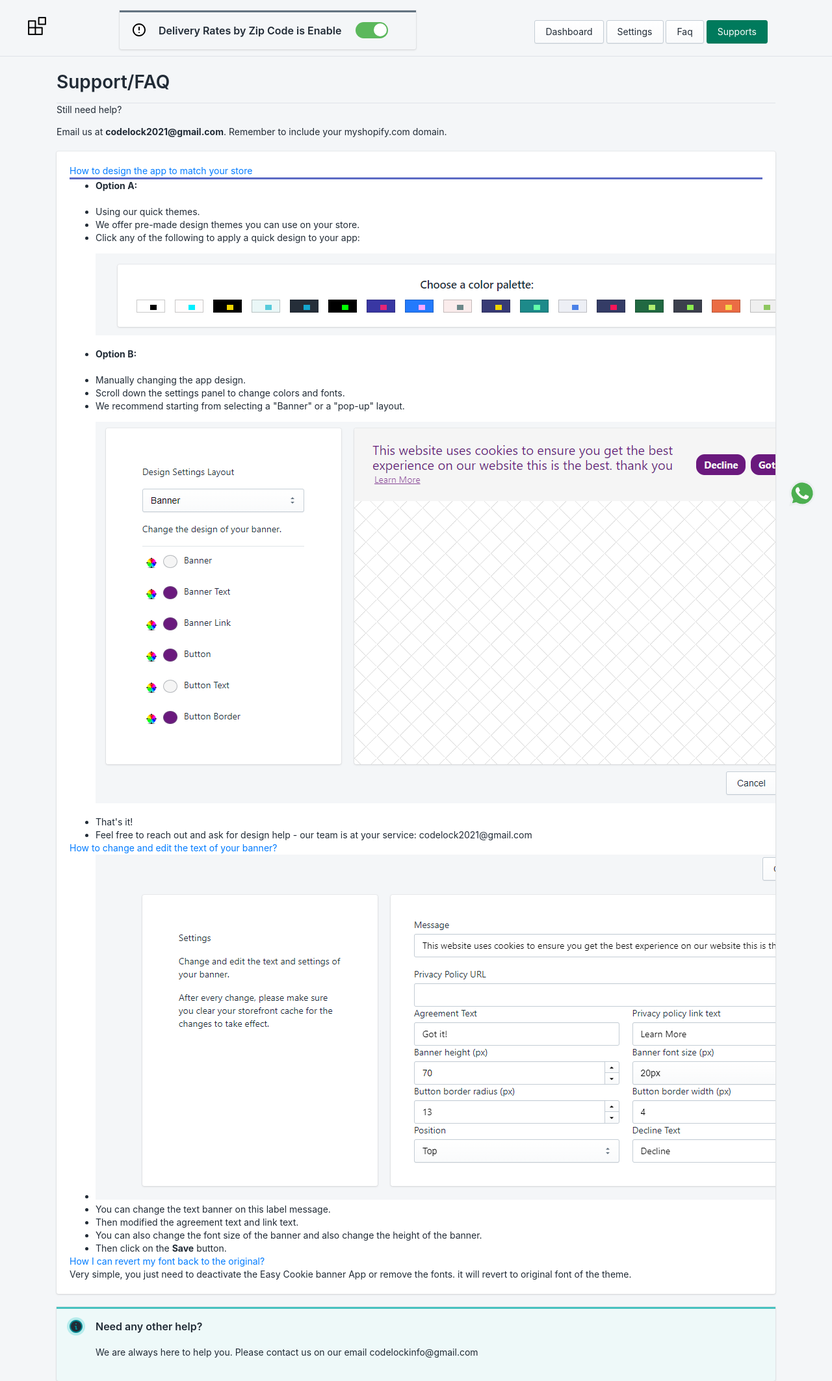
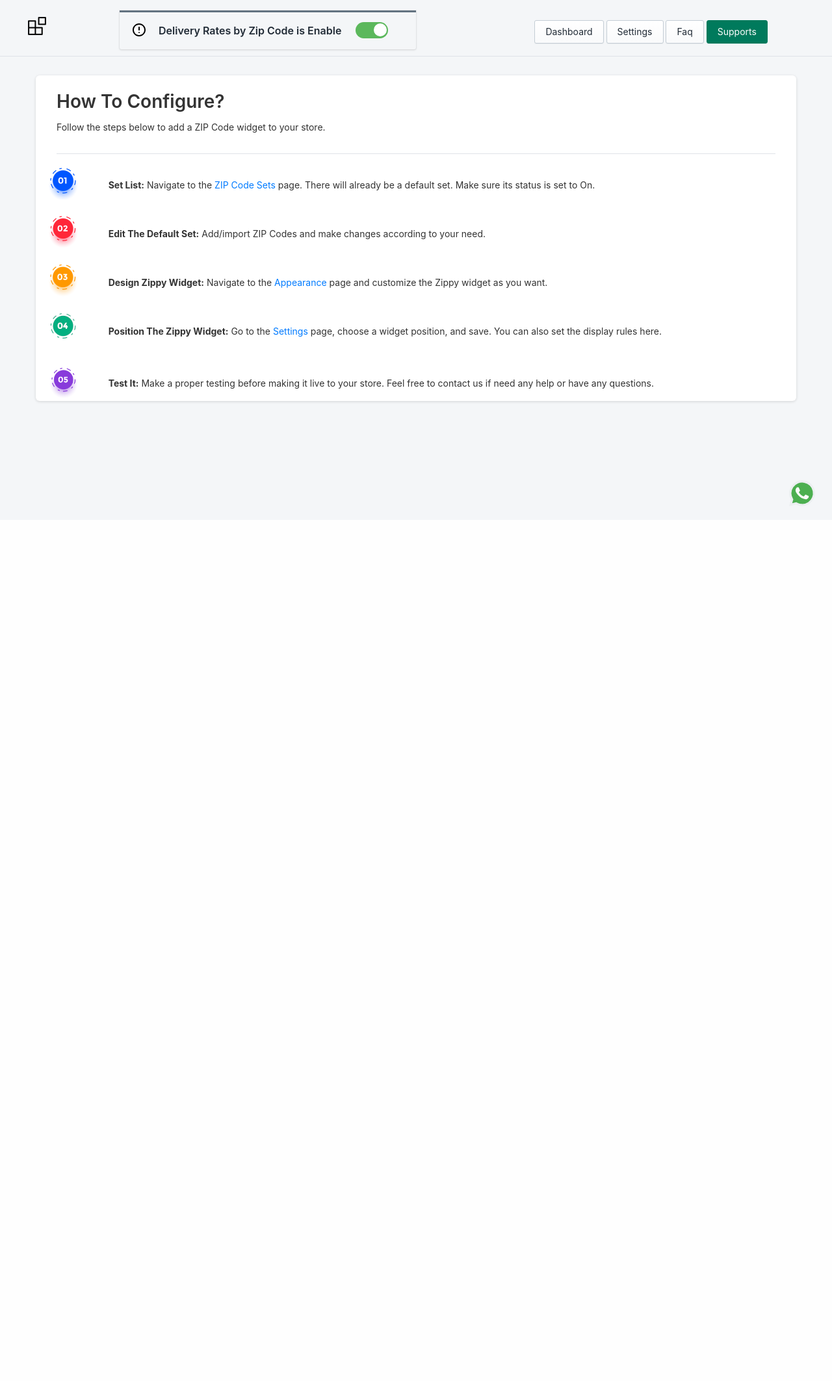
Before and after one commit to codelockinfo/postcode-price, a PHP site: page /postcode-price/user/help.php in a window 1280 px wide. Shown: the whole page at 65% size. After the commit the page ends 779 px from the top, so only its background shows below. Run offline with PHP 8.4, Linux system fonts and the light colour scheme; data that the repository does not hold is empty; some libraries are stand-ins or nearby versions.

Commit message:
help page design set and link a page on index page

```diff
--- a/assets/css/custom_style.css
+++ b/assets/css/custom_style.css
@@ -1225,3 +1225,48 @@ span.select2-selection.select2-selection--multiple {
 .polarisboxshadow .Polaris-FormLayout{
   margin-top: 0;
 }
+.fea_con {
+  display: flex;
+  flex-wrap: wrap;
+  margin-right: -15px;
+  margin-left: -15px;
+  align-items: center;
+}
+.col-md-1 {
+  flex: 0 0 8.333333%;
+  max-width: 8.333333%;
+}
+.col-md-11 {
+  flex: 0 0 91.666667%;
+  max-width: 91.666667%;
+}
+.cus_help{
+  box-shadow: 0 1px 4px 0 rgba(0, 0, 0, 0.14);
+  border: 0;
+  margin-bottom: 30px;
+  margin-top: 30px;
+  border-radius: 6px;
+  color: #333333;
+  background: #fff;
+  width: 100%;
+
+}
+@media (max-width:1200px) {
+  .cus_help{
+    width: auto;
+    margin: 20px;
+  }
+}
+@media (max-width:620px) {
+  .fea_con {
+    flex-wrap: nowrap;
+  }
+  .col-md-1 {
+    flex: none;
+    max-width: none;
+}
+.col-md-11 {
+  flex: auto;
+}
+
+}
--- a/user/dashboard_header.php
+++ b/user/dashboard_header.php
@@ -50,7 +50,7 @@ $store = (isset($_GET['store']) && $_GET['store'] != '') ? $_GET['store'] : "man
                                         <span>Settings</span>
                                     </span>
                                 </a>
-                                <a href=""  class="Polaris-Button" style="text-decoration: none;">
+                                <a href="help.php?store=<?php echo $store; ?>"  class="Polaris-Button" style="text-decoration: none;">
                                     <span class="Polaris-Button__Content">
                                         <span>Faq</span>
                                     </span>
--- a/user/help.php
+++ b/user/help.php
@@ -1,108 +1,62 @@
 <?php include_once('cls_header.php');
     include_once('dashboard_header.php');
 ?>
-<div class="Polaris-Page pagemargin max_width_change bodycontainer">
+<div class="Polaris-Page pagemargin max_width_change bodycontainer cus_help">
 
     <div class="Polaris-Page__Header Polaris-Page__Header--hasBreadcrumbs Polaris-Page__Header--hasSecondaryActions Polaris-Page__Header--hasSeparator">
         <div class="Polaris-Page__MainContent">
             <div class="Polaris-Page__TitleAndActions">
                 <div class="Polaris-Page__Title">
-                    <h1 class="Polaris-DisplayText Polaris-DisplayText--sizeLarge"><?php _e("Support/FAQ"); ?></h1>
-                </div>
-            </div>
-        </div>
-    </div>
-    <div class="box text-center space-y-2 py-6">
-        <h2 class="text-2xl">Still need help?</h2>
-        <p class="text-lg text-gray-500">Email us at <strong class="font-semibold">codelock2021@gmail.com</strong>. Remember to include your myshopify.com domain.</p>
-    </div>
-    <div class="Polaris-Page__Content">
-        <div class="Polaris-Layout">
-            <div class="Polaris-Layout__Section">
-                <div class="Polaris-Card">
-                    <!-- <div class="Polaris-Card__Header">
-                        <h2 class="Polaris-Heading">FAQ</h2>
-                    </div> -->
-                    <div class="Polaris-Card__Section">
-                        <div  class="acc">
-                            <div class="acc__card">
-                                <div class="acc__title active">
-                                    <a class="card-title">
-                                    How to design the app to match your store
-                                    </a>
-                                </div>
-                                <div  class="acc__panel" style="display:block;" >
-                                    <div class="card-body">
-                                       <div class="videocontent">
-                                            <ul>
-                                                <li><strong>Option A:</strong> </li><br>
-                                                <li>Using our quick themes.</li>
-                                                <li>We offer pre-made design themes you can use on your store.</li>
-                                                <li> Click any of the following to apply a quick design to your app:</li>
-                                                <p><img src="<?php echo CLS_SITE_URL; ?>/assets/images/help/1.png"  alt="doc image"></p>
-                                                <li><strong>Option B:</strong></li> <br>
-                                                <li>Manually changing the app design.</li>
-                                                <li>Scroll down the settings panel to change colors and fonts.</li>
-                                                <li>We recommend starting from selecting a "Banner" or a "pop-up" layout.</li>
-                                                <p><img src="<?php echo CLS_SITE_URL; ?>/assets/images/help/2.png"  alt="doc image"></p>
-                                                <li>That's it!</li>
-                                                <li>Feel free to reach out and ask for design help - our team is at your service: codelock2021@gmail.com</li>
-                                            </ul>
-                                        </div>
-                                    </div>
-                                </div>
-                            </div>
-                            <div class="acc__card">
-                                <div class="acc__title">
-                                    <a class="card-title">
-                                    How to change and edit the text  of your banner?
-                                    </a>
-                                </div>
-                                <div  class="acc__panel" >
-                                    <div class="card-body">
-                                        <div class="videocontent">
-                                            <ul>
-                                                <li><img src="<?php echo CLS_SITE_URL; ?>/assets/images/help/3.png"  alt="doc image"></li>
-                                                <li>You can change the text banner on this label message.</li>
-                                                <li>Then modified the agreement text and link text.</li>
-                                                <li>You can also change the font size of the banner and also change the height of the banner.</li>
-                                                <li>Then click on the <b>Save</b> button.</li>
-                                            </ul>
-                                        </div>
-                                    </div>
-                                </div>
-                            </div>
-                            <div class="acc__card">
-                                <div class="acc__title">
-                                    <a class="card-title">
-                                    How I can revert my font back to the original?
-                                    </a>
-                                </div>
-                                <div class="acc__panel" >
-                                    <div class="card-body">
-                                            <div class="col-sm-12">
-                                            Very simple, you just need to deactivate the Easy Cookie banner App or remove the fonts. it will revert to original font of the theme.
+                    <h1 class="Polaris-DisplayText Polaris-DisplayText--sizeLarge">How To Configure?</h1>
+                    <p>Follow the steps below to add a ZIP Code widget to your store.</p>
                 </div>
             </div>
         </div>
     </div>
 
-
+    <div class="featurecontent">
+            <div class="fea_con" style="margin-top: 20px;">
+            <div class="col-md-1">
+                <img src="<?php echo CLS_SITE_URL; ?>/assets/images/post/1.png" width="50px" alt="">
+            </div>
+            <div class="col-md-11">
+                <b>Set List:</b> Navigate to the
+                <a href="addzone.php?store=<?php echo $_SESSION['store'];?>" target="_blank">ZIP Code Sets
+                </a> page. There will already be a default set. Make sure its status is set to On.
             </div>
             </div>
+            <div class="fea_con" style="margin-top: 20px;">
+            <div class="col-md-1">
+                <img src="<?php echo CLS_SITE_URL; ?>/assets/images/post/2.png" width="50px" alt="">
+            </div>
+            <div class="col-md-11">
+                <b>Edit The Default Set:</b> Add/import ZIP Codes and make changes according to your need.
             </div>
             </div>
+            <div class="fea_con" style="margin-top: 20px;">
+            <div class="col-md-1">
+                <img src="<?php echo CLS_SITE_URL; ?>/assets/images/post/3.png" width="50px" alt="">
+            </div>
+            <div class="col-md-11">
+                <b>Design Zippy Widget:</b> Navigate to the
+                <a href="setting.php?store=<?php echo $_SESSION['store'];?>" target="_blank">Appearance</a> page and customize the Zippy widget as you want.
             </div>
             </div>
-    <div class="Polaris-Banner Polaris-Banner--statusInfo Polaris-Banner--withinPage bannermargin" tabindex="0" role="status" aria-live="polite" aria-labelledby="Banner18Heading" aria-describedby="Banner18Content">
-        <div class="Polaris-Banner__Ribbon"><span class="Polaris-Icon Polaris-Icon--colorTealDark Polaris-Icon--hasBackdrop"><svg class="Polaris-Icon__Svg" viewBox="0 0 20 20"><g fill-rule="evenodd"><circle cx="10" cy="10" r="9" fill="currentColor"></circle><path d="M10 0C4.486 0 0 4.486 0 10s4.486 10 10 10 10-4.486 10-10S15.514 0 10 0m0 18c-4.411 0-8-3.589-8-8s3.589-8 8-8 8 3.589 8 8-3.589 8-8 8m1-5v-3a1 1 0 0 0-1-1H9a1 1 0 1 0 0 2v3a1 1 0 0 0 1 1h1a1 1 0 1 0 0-2m-1-5.9a1.1 1.1 0 1 0 0-2.2 1.1 1.1 0 0 0 0 2.2"></path></g></svg></span></div>
-            <div>
-                <div class="Polaris-Banner__Heading" id="Banner18Heading">
-                    <p class="Polaris-Heading"><?php _e("Need any other help?"); ?></p>
+            <div class="fea_con" style="margin-top: 20px; margin-bottom: 25px;">
+            <div class="col-md-1">
+                <img src="<?php echo CLS_SITE_URL; ?>/assets/images/post/4.png" width="50px" alt="">
             </div>
-                <div class="Polaris-Banner__Content" id="Banner6Content">
-                    <p>We are always here to help you. Please contact us on our email codelockinfo@gmail.com</p>
+            <div class="col-md-11">
+                <b>Position The Zippy Widget:</b> Go to the
+                <a href="setting.php?store=<?php echo $_SESSION['store'];?>" target="_blank">Settings</a> page, choose a widget position, and save. You can also set the display rules here.
             </div>
+            </div>
+            <div class="fea_con" style="margin-top: 20px; margin-bottom: 25px;">
+            <div class="col-md-1">
+                <img src="<?php echo CLS_SITE_URL; ?>/assets/images/post/5.png" width="50px" alt="">
+            </div>
+            <div class="col-md-11">
+                <b>Test It:</b> Make a proper testing before making it live to your store. Feel free to contact us if need any help or have any questions.
             </div>
             </div>
         </div>
```
Also changed, not shown: assets/images/post/1.png (added), assets/images/post/2.png (added), assets/images/post/3.png (added), assets/images/post/4.png (added), assets/images/post/5.png (added). Lines whose indentation alone changed are shown as unchanged.
